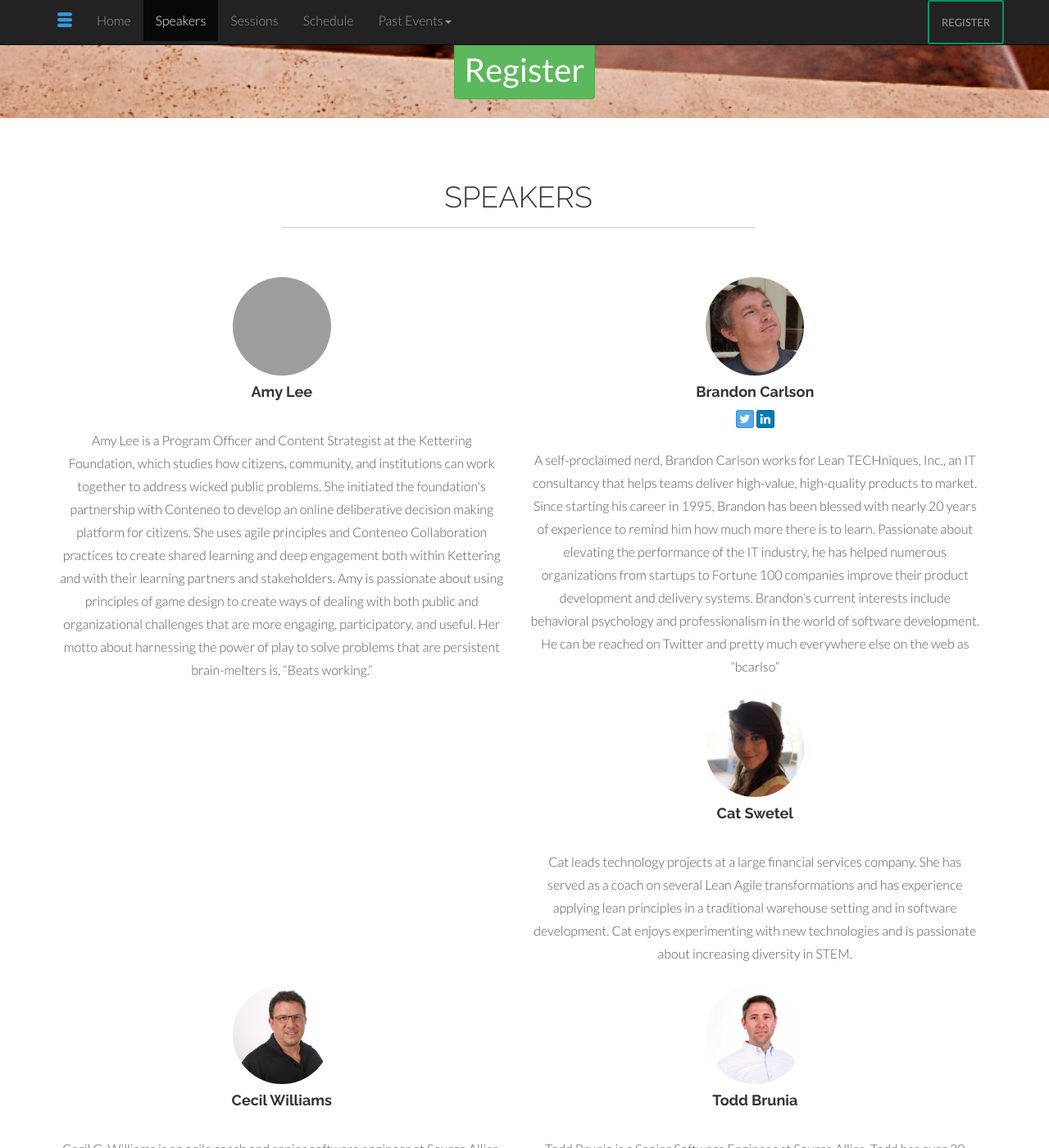
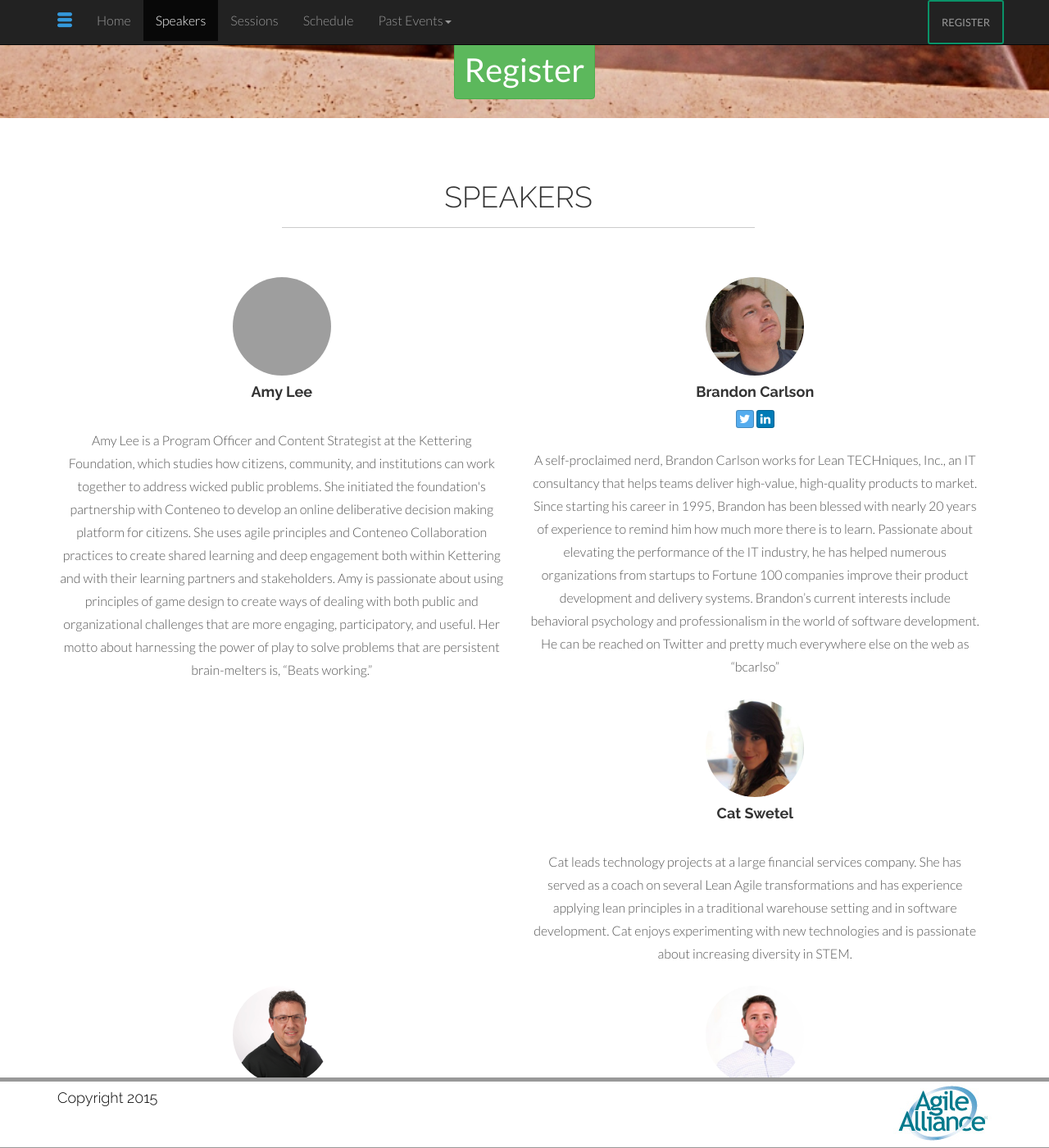
Before and after one commit to agileiowa/dsmagile-web, a Jekyll site: the page built from index.html, in a window 1280 px wide and 1400 px high, scrolled down 554 px. Shown: the whole window at 82% size. Built offline with Jekyll 4.4.1, drawn with Linux system fonts in a browser that asks for light colours; grey boxes are pictures that could not be loaded.

Commit message:
add agile alliance logo

```diff
--- a/_includes/footer.html
+++ b/_includes/footer.html
@@ -1,16 +1,13 @@
   <div id="footerwrap">
     <div class="container">
-      <h4>Copyright 2015</h4>
+      <div class="left">
+          <h4>Copyright 2015</h4>
+      </div>
+      <div id="footerlogo"></div>
     </div>
   </div>
 
-  <!-- Bootstrap core JavaScript
-    ================================================== -->
-  <!-- Placed at the end of the document so the pages load faster -->
-
-
   <script type="text/javascript" src="/assets/js/bootstrap.min.js"></script>
-  <!--<script type="text/javascript" src="/assets/js/retina.js"></script>-->
   <script type="text/javascript" src="/assets/js/jquery.easing.1.3.js"></script>
   <script type="text/javascript" src="/assets/js/smoothscroll.js"></script>
   <script type="text/javascript" src="/assets/js/jquery-func.js"></script>
--- a/assets/css/main.css
+++ b/assets/css/main.css
@@ -24,6 +24,7 @@ textarea {
 body {
     font-size: 1em;
     line-height: 1.4;
+    margin-bottom: 80px;
 }
 
 .btn-large{
@@ -273,7 +274,6 @@ a:after {
 /* ==========================================================================
    Wrap Sections
    ========================================================================== */
-
 #headerwrap {
 	background: url(../img/header_bg.jpg) no-repeat center top;
 	margin-top: -50px;
@@ -343,18 +343,37 @@ a:after {
 }
 
 #footerwrap {
-	background: #2b2b2b;
+    position:fixed;
+	bottom:0;
+    width:100%;
+    /*background: #2b2b2b;*/
+    background: white;
 	margin-top: 0px;
-	padding-top: 40px;
-	padding-bottom: 20px;
-	border-bottom: 1px solid #ddd;
+    min-height: 80px;
+	/*padding-top: 40px;*/
+	/*padding-bottom: 20px;*/
+	border-top: 5px solid #999;
+	border-bottom: 1px solid #999;
 	text-align: center;
 }
 
-#footerwrap h4 {
-	color: white;
+#footerlogo {
+    min-width: 120px;
+    float: right;
+    background: url('../img/Agile-logo-4c-alliance-sm.jpg') no-repeat right top;
+    width: 120px;
+    height: 80px;
+    min-height:80px;
 }
 
+#footerwrap h4 {
+	color: black;
+    float: left;
+}
+
+.left{
+    float: left;
+}
 
 /* ==========================================================================
    Box Sections
```
Also changed, not shown: assets/img/Agile-logo-4c-alliance-sm.jpg (added).
